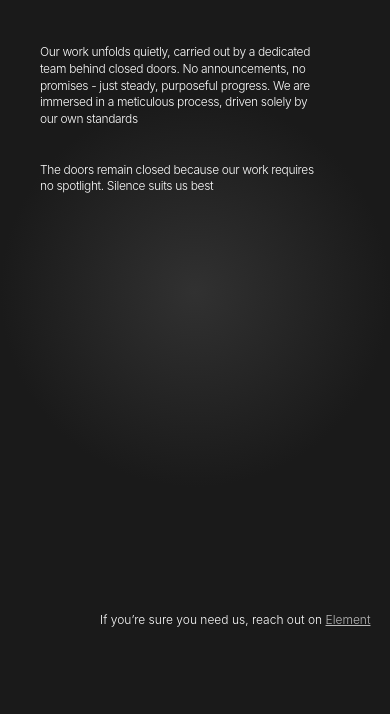
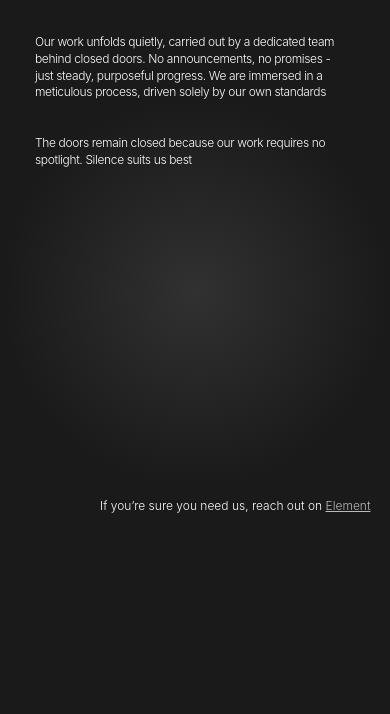
Before and after one commit to praktica-ai/Gatekeeper, a plain HTML site: page index.html in a window 390 px wide. Shown: the part 130-844 px from the top of the page. Drawn offline with nearby package versions, Linux system fonts and the light colour scheme; a script that the page names is missing.

Commit message:
Add files via upload

```diff
--- a/css/praktica-ai.webflow.css
+++ b/css/praktica-ai.webflow.css
@@ -39,7 +39,7 @@
   justify-content: flex-start;
   align-items: flex-start;
   width: 100%;
-  min-height: 100vh;
+  min-height: 90vh;
   margin-right: 0;
   padding: 60px 0 140px 100px;
   display: flex;
@@ -149,8 +149,9 @@
 
 @media screen and (max-width: 767px) {
   .page-wrapper {
-    min-height: 100vh;
+    min-height: 90vh;
     padding-top: 30px;
+    padding-bottom: 140px;
     padding-left: 60px;
   }
 
@@ -185,9 +186,10 @@
 @media screen and (max-width: 479px) {
   .page-wrapper {
     align-items: flex-start;
-    min-height: 100vh;
-    padding-top: 40px;
-    padding-left: 20px;
+    min-height: 85vh;
+    padding-top: 30px;
+    padding-bottom: 140px;
+    padding-left: 15px;
   }
 
   .logo-container {
@@ -209,7 +211,7 @@
   }
 
   .content-container {
-    width: 75%;
+    width: 80%;
     margin-top: 20px;
     margin-left: 20px;
   }
--- a/index.html
+++ b/index.html
@@ -1,4 +1,4 @@
-<!DOCTYPE html><!--  This site was created in Webflow. https://webflow.com  --><!--  Last Published: Sun Jul 20 2025 12:24:46 GMT+0000 (Coordinated Universal Time)  -->
+<!DOCTYPE html><!--  This site was created in Webflow. https://webflow.com  --><!--  Last Published: Sun Jul 20 2025 12:55:21 GMT+0000 (Coordinated Universal Time)  -->
 <html data-wf-page="68791325ea6b73f9392e86e9" data-wf-site="68791325ea6b73f9392e86e0">
 <head>
   <meta charset="utf-8">
```
Also changed, not shown: 401.html (+1 -1 lines).
